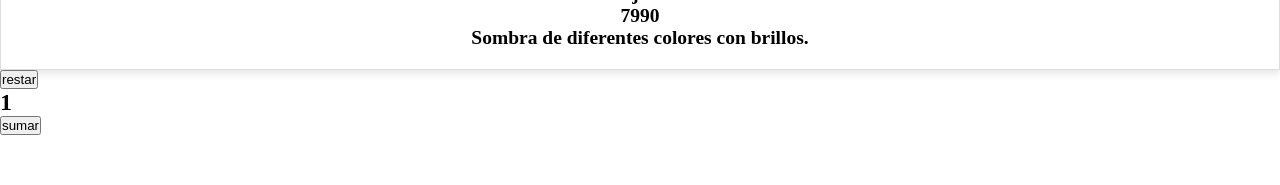
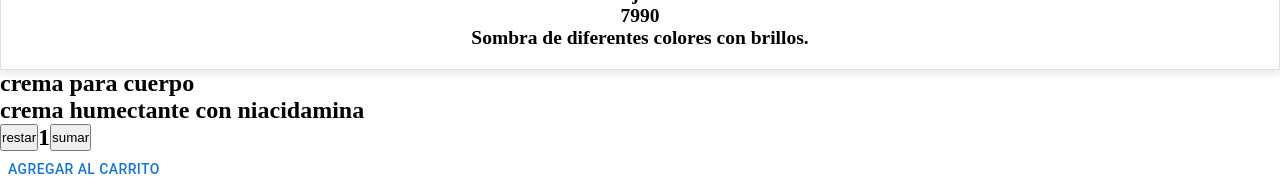
Before and after one commit to miauprrr/ecommerce-PR, a React (Vite) app: page / in a window 1280 px wide. Shown: the part 4474-4659 px from the top of the page. Before the commit the page ends 4609 px from the top, so only its background shows below. Built offline with nearby package versions, Linux system fonts and the light colour scheme.

Commit message:
Agrega componente contador y lista de productos

```diff
--- a/src/App.jsx
+++ b/src/App.jsx
@@ -1,5 +1,5 @@
-import Counter from "./components/common/counter/Counter"
 import Navbar from "./components/layouts/navbar/Navbar"
+import ItemDetail from "./components/pages/itemDetail/ItemDetail"
 import ItemListContainer from "./components/pages/itemListContainer/ItemListContainer"
 
 function App() {
@@ -7,7 +7,7 @@ function App() {
 
     <Navbar />
     <ItemListContainer />
-    <Counter />
+    <ItemDetail />
   </div>
 }
 
--- a/src/components/common/counter/Counter.jsx
+++ b/src/components/common/counter/Counter.jsx
@@ -1,23 +1,41 @@
 import { useState, useEffect } from "react"
+import './counter.css'
+import { Button } from "@mui/material"
 
-const Counter = () => {
+const Counter = ({item}) => {
   const  [contador, setcontador] = useState (1)
 
   const sumar = () => {
+    if (contador < item.stock){
     setcontador (contador + 1)
+    } else {
+      alert ("El stock máximo es "+item.stock)
+    }
   }
 
   const restar = () => {
-    setcontador (contador - 1)
+    if(contador>1){
+      setcontador (contador - 1)
+    }else {
+      alert("La cantidad mínima de producto es 1")
+    }
+  }
+
+  const onAdd = () => {
+    console.log("agregar al carrito")
+    let objetoCarrito = {...item, quantity: contador}
   }
 
   return (
 
     <div>
+      <div className="styleButton">
       <button onClick={restar}> restar </button>
       <h2> {contador} </h2>
       <button onClick={sumar}> sumar </button>
       </div>
+      <Button onClick={onAdd}> Agregar al carrito</Button>
+    </div>
   )
 }
 
--- /dev/null
+++ b/src/components/common/counter/counter.css
@@ -0,0 +1,4 @@
+.styleButton {
+    display: flex;
+    gap: 20 px
+}
--- /dev/null
+++ b/src/components/pages/itemDetail/ItemDetail.jsx
@@ -0,0 +1,25 @@
+import { useState } from "react"
+import {product} from "../../../products"
+import { useEffect } from "react"
+import Counter from "../../common/counter/Counter"
+
+const ItemDetail = () => {
+
+    let id = "1"
+
+    const [ item, setItem ] = useState ({})
+    useEffect(() => {
+        let producto = product.find ((product) => product.id === id)
+        setItem(producto)
+    },[id])
+
+    return (
+    <div>
+        <h2>{item.title}</h2>
+        <h2> {item.description}</h2>
+        <Counter item = {item}/>
+    </div>
+    )
+}
+
+export default ItemDetail
--- a/src/products.js
+++ b/src/products.js
@@ -3,7 +3,7 @@ export const product =  [
         id:"1",
         title: "crema para cuerpo",
         price: 14990,
-        stock: 30,
+        stock: 7,
         category: "skincare",
         description: "crema humectante con niacidamina ",
         imageUrl: "https://res.cloudinary.com/dzfgqdlaz/image/upload/v1739331540/product-1_xtjvkz.jpg",
```
